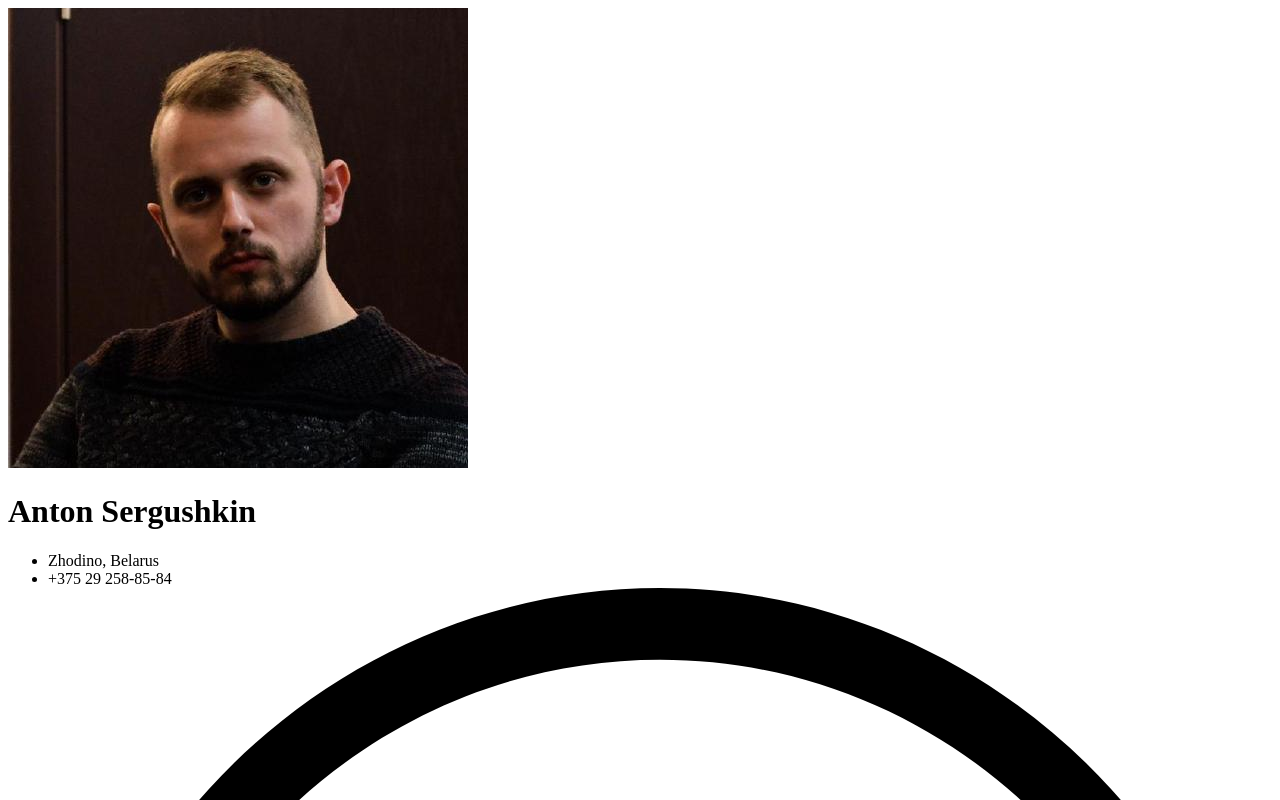
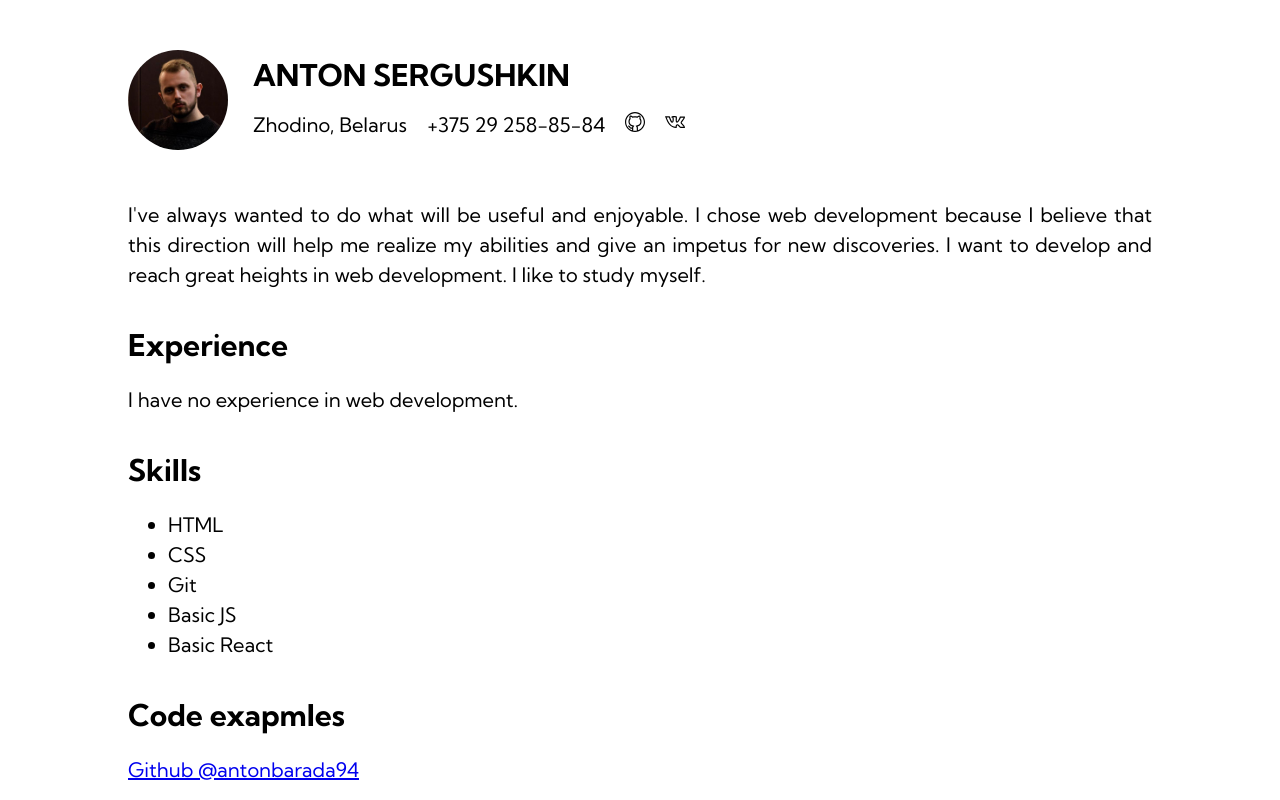
Before and after one commit to antonbarada94/rsschool-cv, a plain HTML site: page index.html in a window 1280 px wide. Shown: the top 800 px of the page. Drawn offline with Linux system fonts and the light colour scheme.

Commit message:
feat: add fonts and style.css

```diff
--- a/index.html
+++ b/index.html
@@ -3,6 +3,8 @@
 <head>
   <meta charset="UTF-8">
   <title>Anton Sergushkin CV</title>
+  <link href="https://fonts.googleapis.com/css2?family=Kumbh+Sans:wght@300;400;700&display=swap" rel="stylesheet">
+  <link rel="stylesheet" href="style.css">
 </head>
 <body>
   <div class="content">
--- /dev/null
+++ b/style.css
@@ -0,0 +1,64 @@
+body {
+  padding: 0;
+  margin: 0;
+  font-family: 'Kumbh Sans', sans-serif;
+  font-size: 20px;
+  line-height: 1.5em;
+  text-align: center;
+}
+
+body:last-child {
+  margin-bottom: 50px;
+}
+
+.content {
+  display: inline-block;
+  padding-top: 50px;
+  max-width: 1024px;
+  text-align: left;
+  width: 80%;
+}
+
+header {
+  margin-bottom: 50px;
+}
+
+.photo, .title {
+  display: inline-block;
+  vertical-align: middle;
+}
+
+.photo {
+  margin-right: 20px;
+  width: 100px;
+  border-radius: 50px;
+}
+
+h1 {
+  margin: 0 0 20px 0;
+  font-size: 1.5em;
+  text-transform: uppercase;
+}
+
+h2 {
+  margin-top: 40px;
+}
+
+p {
+  text-align: justify;
+}
+
+.contacts {
+  display: inline;
+  padding: 0;
+  list-style: none;
+}
+
+.contacts li {
+  display: inline-block;
+  margin-right: 15px;
+}
+
+.contacts img {
+  width: 20px;
+}
```
